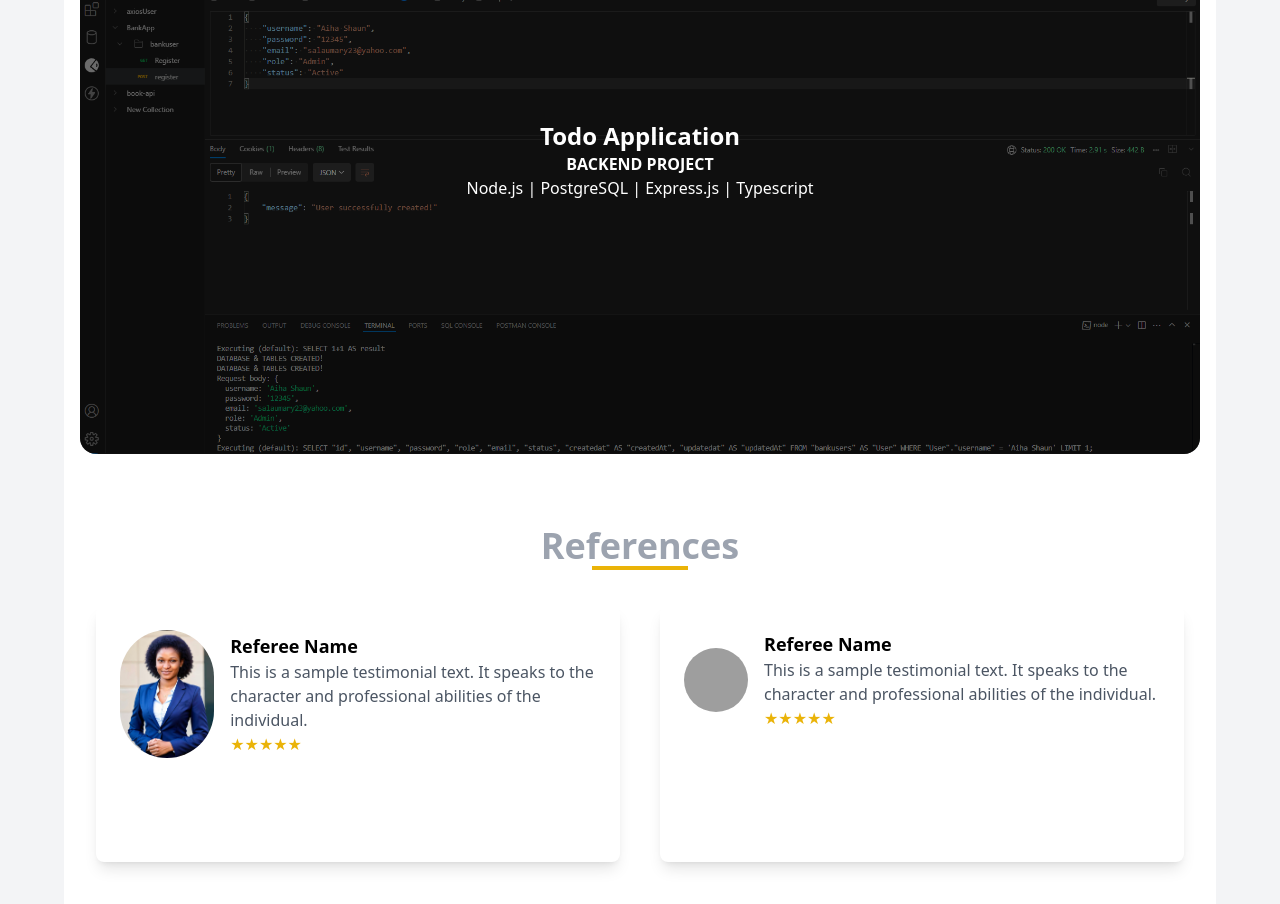
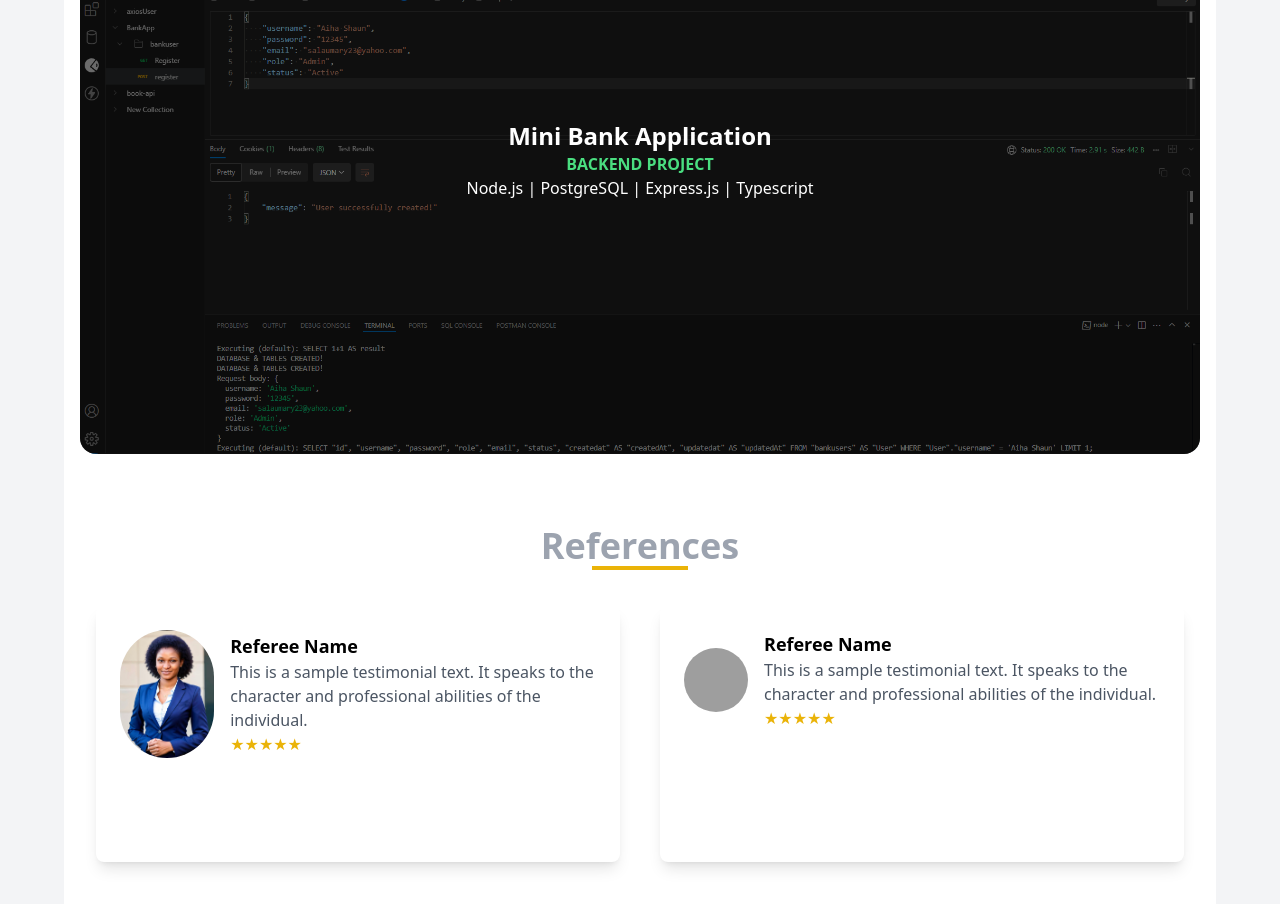
Before and after one commit to Oseun12/Personal-website, a Next.js app: page / in a window 1280 px wide. Shown: the part 4940-5844 px from the top of the page. Built offline with nearby package versions, Linux system fonts and the light colour scheme; grey boxes are pictures that could not be loaded.

Commit message:
Chore: updating website

```diff
--- a/pages/components/PageProject.tsx
+++ b/pages/components/PageProject.tsx
@@ -24,7 +24,7 @@ const PageProject = () => {
           />
           <div className="absolute rounded-2xl inset-0 bg-black bg-opacity-50 flex flex-col justify-center items-center text-center">
             <h2 className="font-bold text-white text-2xl">Baruch Clothing</h2>
-            <span className="text-white font-bold text-yellow-400">FRONTEND PROJECT</span>
+            <span className="font-bold text-yellow-400">FRONTEND PROJECT</span>
 
             <span className="text-white">HTML | CSS | JAVASCRIPT</span>
           </div>
@@ -73,8 +73,8 @@ const PageProject = () => {
             height={300}
           />
           <div className="absolute rounded-2xl inset-0 bg-black bg-opacity-50 flex flex-col justify-center items-center text-center">
-            <h2 className="font-bold text-white text-2xl">Todo Application</h2>
-            <span className="text-white font-bold text-green-400">BACKEND  PROJECT</span>
+            <h2 className="font-bold text-white text-2xl">Mini Bank Application</h2>
+            <span className="font-bold text-green-400">BACKEND  PROJECT</span>
             <span className="text-white">Node.js | PostgreSQL | Express.js | Typescript</span>
 
           </div>
```
